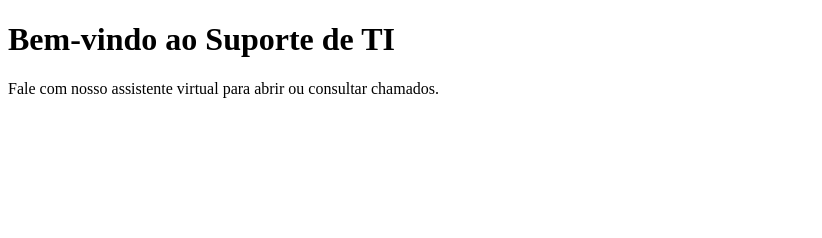
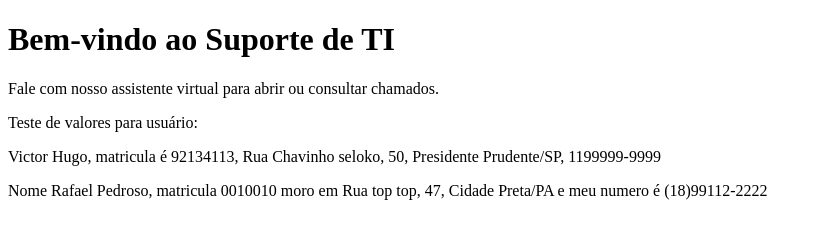
Before and after one commit to victorhugoRUB/chat-final, a website: page public/index.html in a window 1280 px wide. Shown: the whole page, without its empty margins (0-822 px from the left). Drawn offline with nearby package versions, Linux system fonts and the light colour scheme.

Commit message:
feat: update index.html with sample user data for testing

```diff
--- a/public/index.html
+++ b/public/index.html
@@ -9,6 +9,9 @@
 
   <h1>Bem-vindo ao Suporte de TI</h1>
   <p>Fale com nosso assistente virtual para abrir ou consultar chamados.</p>
+    <p>Teste de valores para usuário:</p>
+    <p>Victor Hugo, matricula é 92134113, Rua Chavinho seloko, 50, Presidente Prudente/SP, 1199999-9999</p>
+    <p>Nome Rafael Pedroso, matricula 0010010 moro em Rua top top, 47, Cidade Preta/PA e meu numero é (18)99112-2222</p>
 
   <!-- Dialogflow Messenger -->
   <script src="https://www.gstatic.com/dialogflow-console/fast/messenger/bootstrap.js?v=1"></script>
```
Also changed, not shown: 1 other file.
